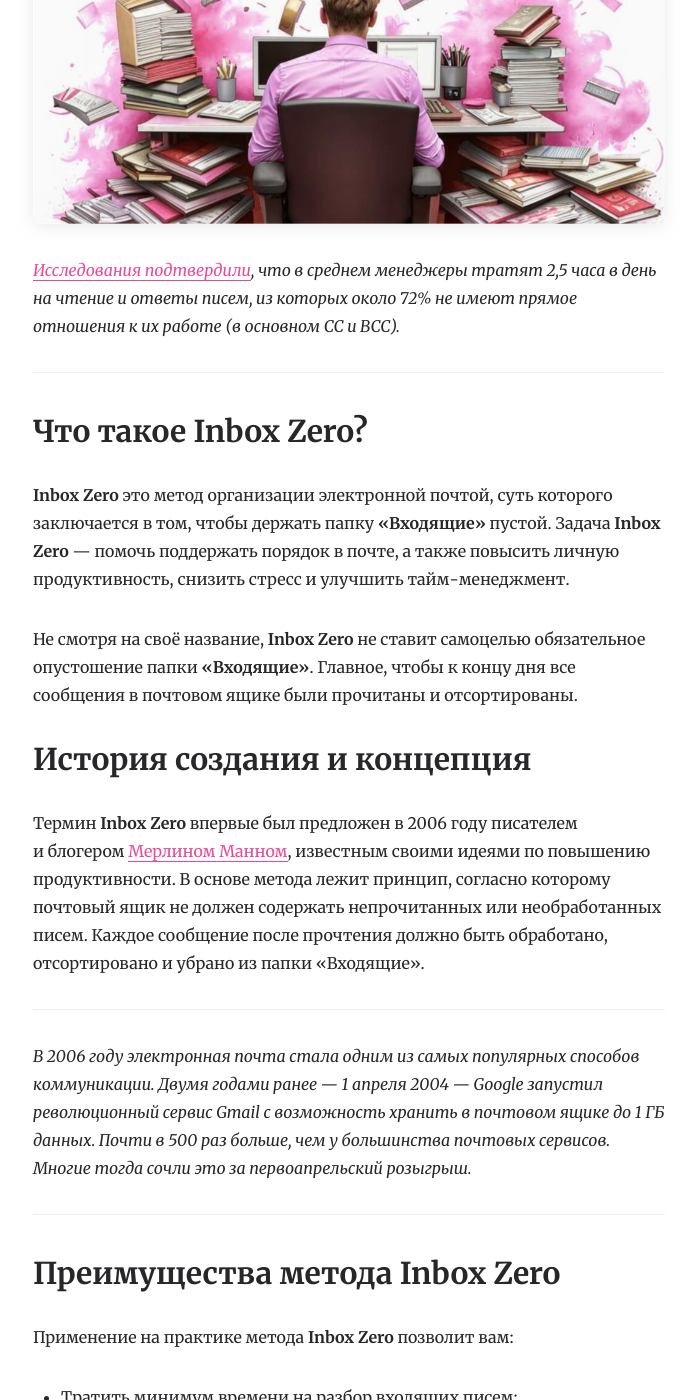
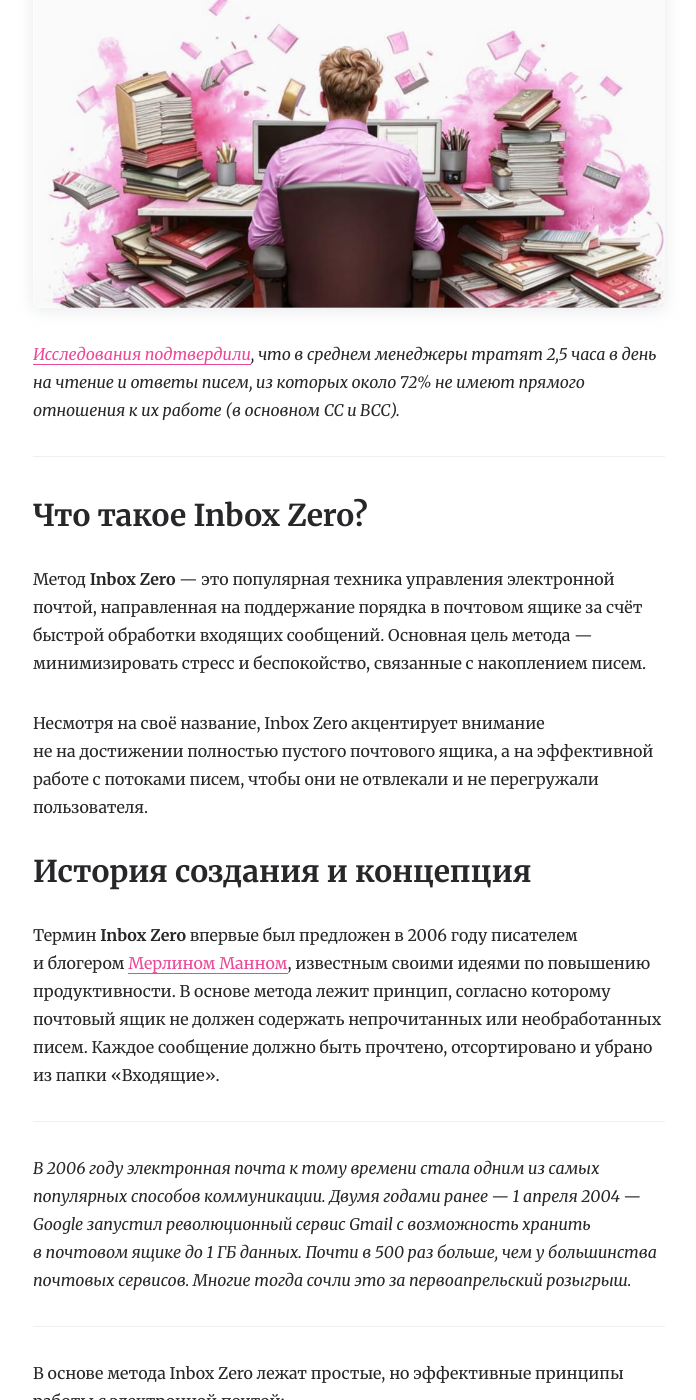
Before and after one commit to foodgy/foodgy.github.io, a Jekyll site: the page built from _posts/2017-03-12-inbox-zero.md, in a window 1280 px wide and 1400 px high, scrolled down 628 px. Shown: the whole window, without its empty margins (291-987 px from the left). Built offline with Jekyll 4.4.1, drawn with Linux system fonts in a browser that asks for light colours; nearby versions of some CDN libraries; emoji names are drawn with the system emoji font; some of the changed text lies outside the part shown.

Commit message:
added TOC, text expanded

```diff
--- a/_posts/2017-03-12-inbox-zero.md
+++ b/_posts/2017-03-12-inbox-zero.md
@@ -1,50 +1,91 @@
 ---
 layout: post
 title: "Метод Inbox Zero — пошаговая инструкция по организации электронной почты"
-description: "Освободите свой почтовый ящик с помощью метода Inbox Zero! 📨 Узнайте 5 шагов, которые помогут вам организовать электронную почту и повысить продуктивность."
+description: "Inbox Zero 📧: Пошаговая инструкция по организации электронной почты и повышению продуктивности. Узнайте секреты тайм-менеджмента и станьте экспертом в email-коммуникации."
 headline: "Inbox Zero&nbsp;&mdash; как навести в&nbsp;почте порядок"
 tagline: "Возьми под контроль свой почтовый ящик!"
-last_modified_at: 2024-05-24 03:00:00 +0300
+last_modified_at: 2024-01-07 03:00:00 +0300
 ---
 
 Разбор электронной почты&nbsp;&mdash; неотъемлемая рутина офисного сотрудника. Количество входящих сообщений растет, а&nbsp;на&nbsp;поддержание порядка в&nbsp;почте уходит всё больше времени.
 
-В&nbsp;работе с&nbsp;почтой я&nbsp;использую проверенную временем методику **Inbox Zero**, о&nbsp;которой и&nbsp;расскажу в&nbsp;этой статье.
+В&nbsp;работе с&nbsp;почтой я&nbsp;использую проверенную временем методику Inbox Zero, о&nbsp;которой и&nbsp;расскажу в&nbsp;этой статье.
+
+<nav aria-label="Table of Contents">
+    <details class="font-sans callout">
+        <summary>Содержание</summary>
+        <ol class="list-decimal mt-4 ml-7 mb-4" role="list">
+            <li><a href="#что-такое-inbox-zero">Что такое Inbox Zero?</a></li>
+            <li><a href="#история-создания-и-концепция">История создания и концепция</a></li>
+            <li><a href="#преимущества-метода-inbox-zero">Преимущества метода Inbox Zero</a></li>
+            <li>
+                <a href="#как-применять-inbox-zero">Как применять Inbox Zero</a>
+                <ol class="list-decimal ml-8" role="list">
+                    <li><a href="#когда-проверять-входящие">Когда проверять &laquo;Входящие&raquo;</a></li>
+                    <li><a href="#1-архивируйте">Архивируйте</a></li>
+                    <li><a href="#2-делегируйте">Делегируйте</a></li>
+                    <li><a href="#3-отвечайте">Отвечайте</a></li>
+                    <li><a href="#4-откладывайте">Откладывайте</a></li>
+                    <li> <a href="#5-выполняйте">Выполняйте</a></li>
+                </ol>
+            </li>
+            <li>
+                <a href="#советы-и-рекомендации">Советы и рекомендации</a>
+                <ol class="list-decimal ml-8" role="list">
+                    <li><a href="#используйте-понятные-темы-писем">Используйте понятные темы писем</a></li>
+                    <li><a href="#используйте-папки-и-метки">Используйте папки и метки</a></li>
+                    <li><a href="#быстро-принимайте-решение">Быстро принимайте решение</a></li>
+                </ol>
+            </li>
+            <li><a href="#финальное">Финальное</a></li>
+        </ol>
+    </details>
+</nav>
 
 ![Пытается навести порядок в почте](/assets/img/{{ page.path | remove: '_posts/' | remove: '.md' }}/overworked.png)
 
-_[Исследования подтвердили](https://www.forbes.com/sites/annabelacton/2017/07/13/innovators-challenge-how-to-stop-wasting-time-on-emails/?sh=1f8a08c29788#:~:text=On%20average%2C%20office%20workers%20receive%20at%20least%20200%20messages%20a%20day%20and%20spend%20about%20two%2Dand%2Da%2Dhalf%20hours%20reading%20and%20replying%20to%20emails.){:target="_blank"}, что в&nbsp;среднем менеджеры тратят 2,5 часа в&nbsp;день на&nbsp;чтение и&nbsp;ответы писем, из&nbsp;которых около&nbsp;72% не&nbsp;имеют прямое отношения к&nbsp;их&nbsp;работе (в&nbsp;основном&nbsp;CC и&nbsp;BCC)._
+_[Исследования подтвердили](https://www.forbes.com/sites/annabelacton/2017/07/13/innovators-challenge-how-to-stop-wasting-time-on-emails/?sh=1f8a08c29788#:~:text=On%20average%2C%20office%20workers%20receive%20at%20least%20200%20messages%20a%20day%20and%20spend%20about%20two%2Dand%2Da%2Dhalf%20hours%20reading%20and%20replying%20to%20emails.){:target="_blank"}, что в&nbsp;среднем менеджеры тратят 2,5 часа в&nbsp;день на&nbsp;чтение и&nbsp;ответы писем, из&nbsp;которых около&nbsp;72% не&nbsp;имеют прямого отношения к&nbsp;их&nbsp;работе (в&nbsp;основном&nbsp;CC и&nbsp;BCC)._
 
 ----
 
 ## Что такое Inbox Zero?
 
-**Inbox Zero** это метод организации электронной почтой, суть которого  заключается в том, чтобы держать папку **&laquo;Входящие&raquo;** пустой. Задача **Inbox Zero**&nbsp;&mdash; помочь поддержать порядок в&nbsp;почте, а&nbsp;также повысить личную продуктивность, снизить стресс и&nbsp;улучшить тайм-менеджмент.
+Метод **Inbox Zero**&nbsp;&mdash; это популярная техника управления электронной почтой, направленная на&nbsp;поддержание порядка в&nbsp;почтовом ящике за&nbsp;счёт быстрой обработки входящих сообщений. Основная цель метода&nbsp;&mdash; минимизировать стресс и&nbsp;беспокойство, связанные с&nbsp;накоплением писем.
 
-Не&nbsp;смотря на&nbsp;своё название, **Inbox Zero** не&nbsp;ставит самоцелью обязательное опустошение папки **&laquo;Входящие&raquo;**. Главное, чтобы к&nbsp;концу дня все сообщения в&nbsp;почтовом ящике были прочитаны и&nbsp;отсортированы.
+Несмотря на&nbsp;своё название, Inbox Zero акцентирует внимание не&nbsp;на&nbsp;достижении полностью пустого почтового ящика, а&nbsp;на&nbsp;эффективной работе с&nbsp;потоками писем, чтобы они не&nbsp;отвлекали и&nbsp;не&nbsp;перегружали пользователя.
 
 ## История создания и концепция
 
-Термин **Inbox Zero** впервые был предложен в&nbsp;2006 году писателем и&nbsp;блогером [Мерлином Манном](https://en.wikipedia.org/wiki/Merlin_Mann){:target="_blank"}, известным своими идеями по&nbsp;повышению продуктивности. В&nbsp;основе метода лежит принцип, согласно которому почтовый ящик не&nbsp;должен содержать непрочитанных или необработанных писем. Каждое сообщение после прочтения должно быть обработано, отсортировано и&nbsp;убрано из&nbsp;папки &laquo;Входящие&raquo;.
+Термин **Inbox Zero** впервые был предложен в&nbsp;2006 году писателем и&nbsp;блогером [Мерлином Манном](https://en.wikipedia.org/wiki/Merlin_Mann){:target="_blank"}, известным своими идеями по&nbsp;повышению продуктивности. В&nbsp;основе метода лежит принцип, согласно которому почтовый ящик не&nbsp;должен содержать непрочитанных или необработанных писем. Каждое сообщение должно быть прочтено, отсортировано и&nbsp;убрано из&nbsp;папки &laquo;Входящие&raquo;.
 
 ---
 
-_В&nbsp;2006 году электронная почта стала одним из&nbsp;самых популярных способов коммуникации. Двумя годами ранее&nbsp;&mdash; 1&nbsp;апреля 2004&nbsp;&mdash; Google запустил революционный сервис Gmail с&nbsp;возможность хранить в&nbsp;почтовом ящике до&nbsp;1&nbsp;ГБ данных. Почти в&nbsp;500 раз больше, чем у&nbsp;большинства почтовых сервисов. Многие тогда сочли это за&nbsp;первоапрельский розыгрыш._
+_В&nbsp;2006 году электронная почта к тому времени стала одним из&nbsp;самых популярных способов коммуникации. Двумя годами ранее&nbsp;&mdash; 1&nbsp;апреля 2004&nbsp;&mdash; Google запустил революционный сервис Gmail с&nbsp;возможность хранить в&nbsp;почтовом ящике до&nbsp;1&nbsp;ГБ данных. Почти в&nbsp;500 раз больше, чем у&nbsp;большинства почтовых сервисов. Многие тогда сочли это за&nbsp;первоапрельский розыгрыш._
 
 ---
 
+В&nbsp;основе метода Inbox Zero лежат простые, но&nbsp;эффективные принципы работы с&nbsp;электронной почтой:
+
+1. **Не&nbsp;все письма одинаково важны.** Не&nbsp;воспринимайте каждое письмо как срочное. Сосредоточьтесь на&nbsp;тех сообщениях, которые действительно имеют значение.
+2. **Время ограничено.** Не&nbsp;пытайтесь ответить на&nbsp;каждое письмо. Признайте, что задач всегда больше, чем времени, и&nbsp;сосредоточьтесь на&nbsp;правильной расстановке приоритетов.
+3. **Короткие ответы лучше длинных.** Избегайте написания длинных писем, которые тратят время&nbsp;и, зачастую, не&nbsp;приносят пользы.
+4. **Переполненная почта&nbsp;&mdash; это нормально.** Вместо того чтобы расстраиваться, сосредоточьтесь на&nbsp;обработке входящих.
+5. **Будьте честны с&nbsp;собой о&nbsp;своих приоритетах и&nbsp;времени.** Не&nbsp;обещайте ответить на&nbsp;все письма, если знаете, что это невозможно. Будьте реалистичны и&nbsp;фокусируйтесь на&nbsp;действительно важном.
+
+Полностью пустой почтовый ящик может показаться недостижимой целью. Однако, суть метода Inbox Zero заключается не&nbsp;в&nbsp;том, чтобы каждый день оставлять в&nbsp;ящике ровно ноль сообщений. Главное&nbsp;&mdash; научиться эффективно справляться с&nbsp;постоянным потоком писем без стресса и&nbsp;лишней траты времени.
+
 ## Преимущества метода Inbox Zero
 
-Применение на&nbsp;практике метода **Inbox Zero** позволит вам:
+Применение на&nbsp;практике метода Inbox Zero позволит вам:
 
-- Тратить минимум времени на&nbsp;разбор входящих писем;
+- Тратить минимум времени на&nbsp;разбор писем;
 - Приоритизировать задачи и&nbsp;делегировать их&nbsp;соответствующим сотрудникам;
 - Не&nbsp;откладывать задачи в&nbsp;долгий ящик, оставаясь сфокусированным на&nbsp;важном;
-- Своевременно реагировать на&nbsp;входящие запросы коллег и&nbsp;клиентов.
+- Своевременно реагировать на&nbsp;запросы коллег и&nbsp;клиентов.
 
 ## Как применять Inbox Zero
 
-Разрабатывая метод **Inbox Zero**, Мерлин Манн придумал систему из&nbsp;пяти шагов, следуя которым вы&nbsp;сможете за&nbsp;несколько минут оперативно рассортировать все входящие сообщения.
+Разрабатывая метод Inbox Zero, Мерлин Манн придумал систему из&nbsp;пяти шагов, следуя которым вы&nbsp;сможете за&nbsp;несколько минут оперативно рассортировать все входящие сообщения.
 
 ### Когда проверять &laquo;Входящие&raquo;
 
@@ -109,9 +150,9 @@
 
 Старайтесь формулировать темы электронных писем ёмко, конкретно и&nbsp;понятно с&nbsp;первого прочтения любому адресату. Избегайте длинных и&nbsp;расплывчатых формулировок.
 
-Одной из&nbsp;наиболее эффективных является вложенная структура темы сообщений, например: **Проект&nbsp;/ Задача // Подзадача**. По&nbsp;такому заголовку коллегам и&nbsp;клиентам будет легче сообразить о&nbsp;предмете переписки.
+Одной из&nbsp;наиболее эффективных является вложенная структура темы сообщений, например: **Проект X&nbsp;/ Продажи // Итоги за&nbsp;квартал**. По&nbsp;такому заголовку коллегам и&nbsp;клиентам будет легче сообразить о&nbsp;предмете переписки.
 
-Темы, состоящие из&nbsp;одиноких слов типа &laquo;Договор&raquo; или &laquo;Акция&raquo; работают плохо. Кроме того, такие сообщение сложно найти через поиск.
+Темы, состоящие из&nbsp;одиночных слов типа &laquo;Договор&raquo; или &laquo;Акция&raquo; работают плохо. Кроме того, такие сообщение сложно найти через поиск.
 
 ### Используйте папки и метки
 
@@ -127,7 +168,7 @@
 
 ### Быстро принимайте решение
 
-Во&nbsp;время сортировки папки **&laquo;Входящие&raquo;** старайтесь принимать решение сразу&nbsp;&mdash; архивировать, делегировать, или отправить сообщение в&nbsp;соответствующую папку. После того, как все электронные письма будут вами обработаны,&nbsp;&mdash; закройте почтовый клиент. Займитесь работой.
+Во&nbsp;время сортировки папки &laquo;Входящие&raquo; старайтесь принимать решение сразу&nbsp;&mdash; архивировать, делегировать, или отправить сообщение в&nbsp;соответствующую папку. После того, как все электронные письма будут вами обработаны,&nbsp;&mdash; закройте почтовый клиент. Займитесь работой.
 
 ## Финальное
 
```
Also changed, not shown: other parts of _posts/2017-03-12-inbox-zero.md (+3 -3 lines).
